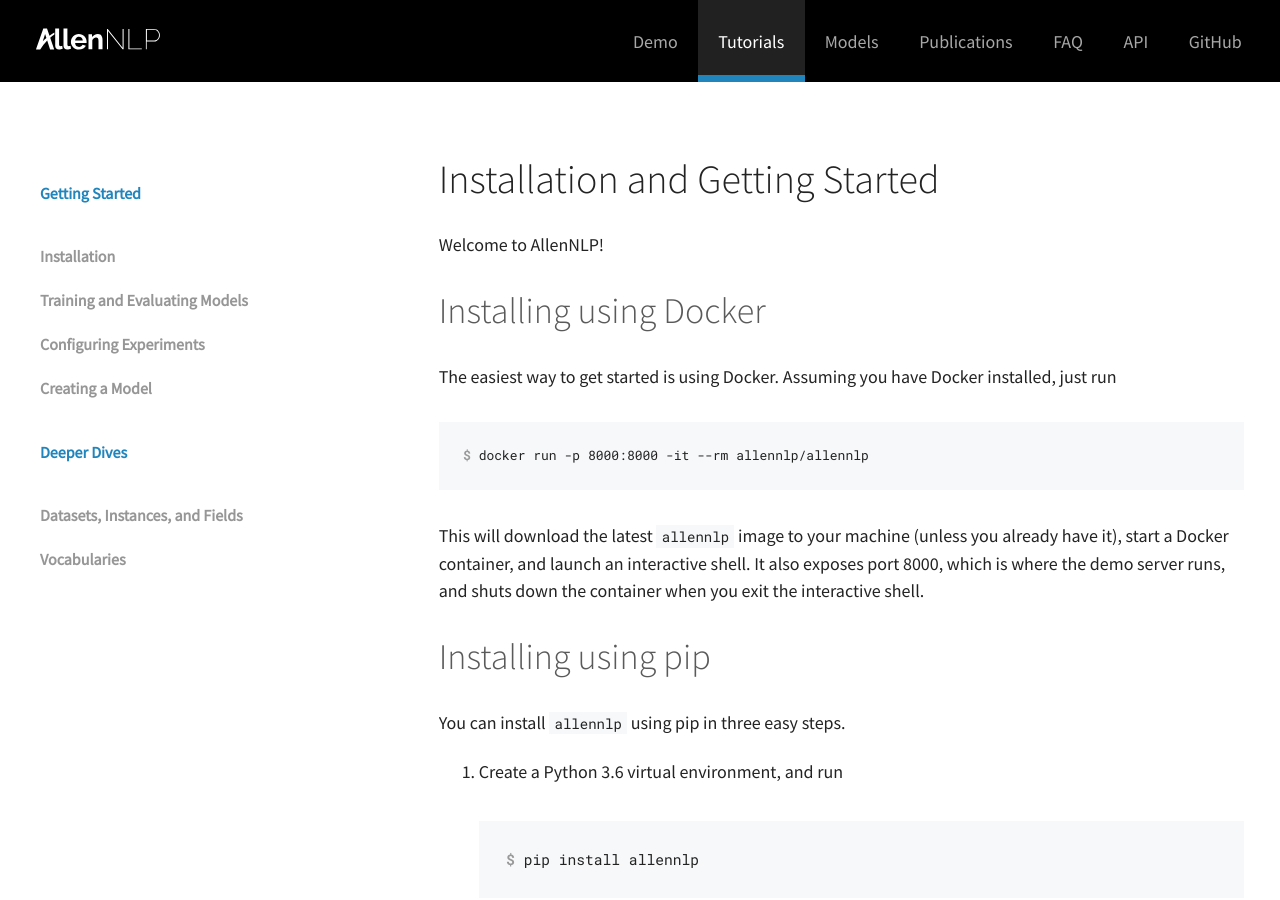
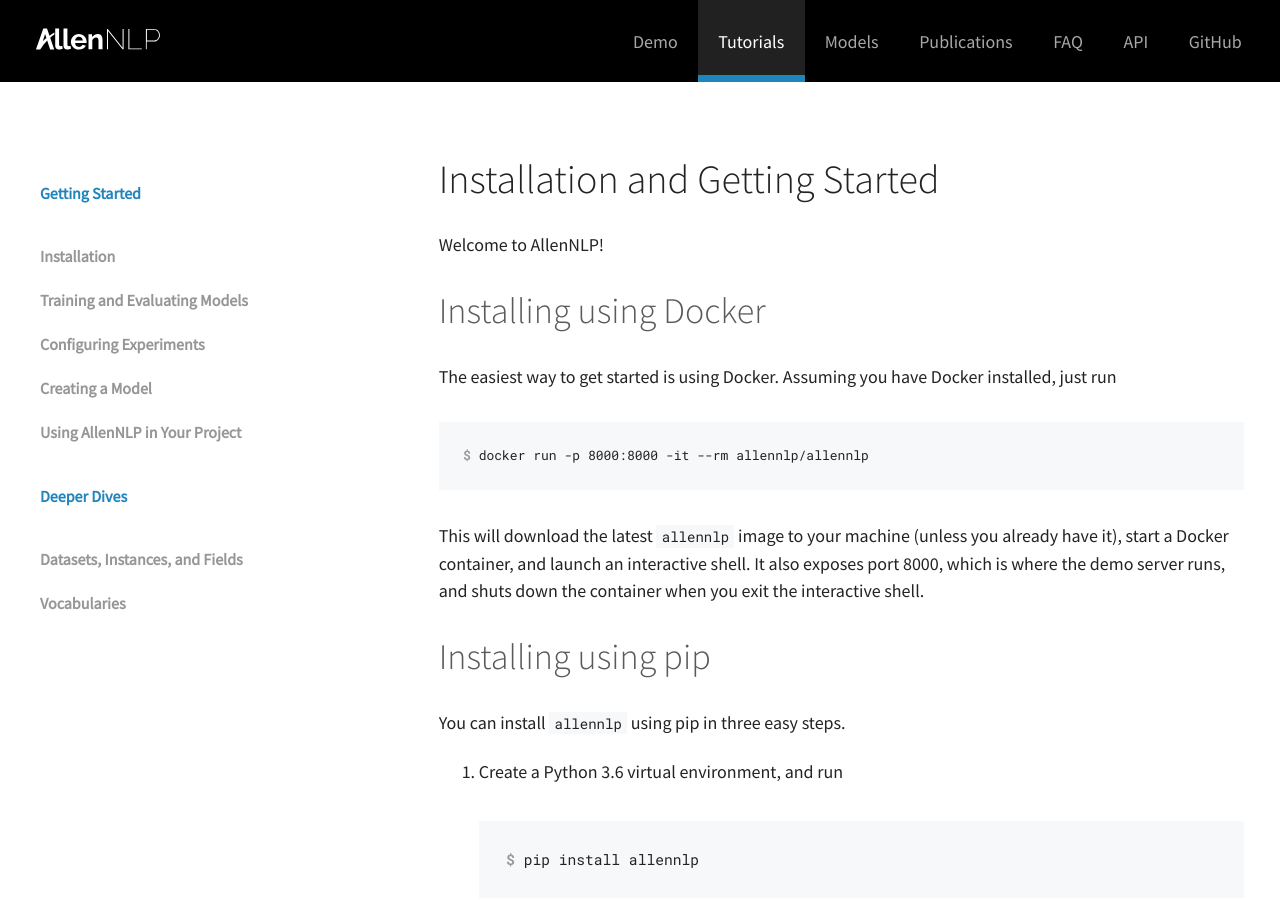
Before and after one commit to allenai/allennlp-website, a Jekyll site: the page built from tutorials/installation.md, in a window 1280 px wide and 900 px high. Built offline with Jekyll 4.4.1, drawn with Linux system fonts in a browser that asks for light colours.

Commit message:
add tutorial

```diff
--- a/_includes/nav-tutorials.html
+++ b/_includes/nav-tutorials.html
@@ -23,6 +23,9 @@
         <a href="{{t}}creating-a-model">Creating a Model</a>
       </li>
 
+      <li data-tutorial-id="using-in-your-repo">
+        <a href="{{t}}using-in-your-repo">Using AllenNLP in Your Project</a>
+      </li>
 
       <li data-tutorial-id="separator">
         <a href="#" class="separator"><h5 style="color:#2085bc;">Deeper Dives</h5></a>
```
